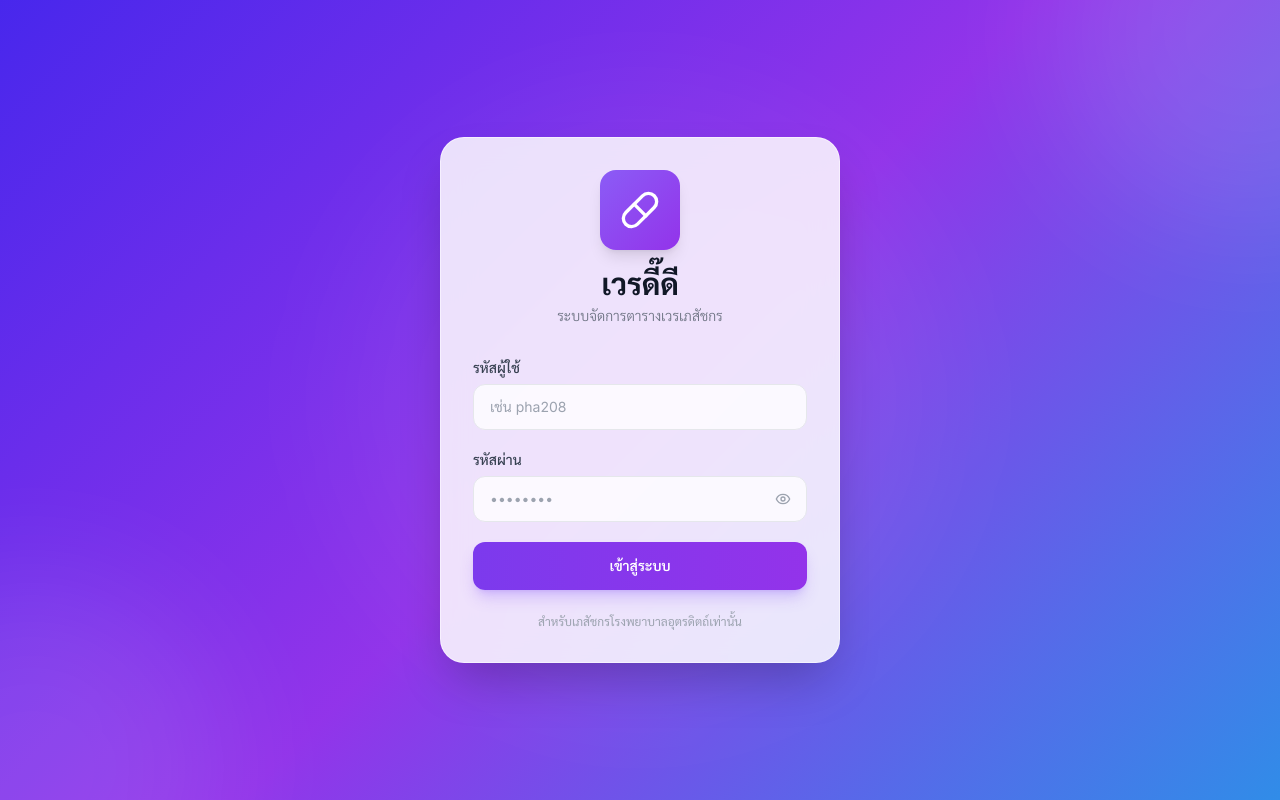
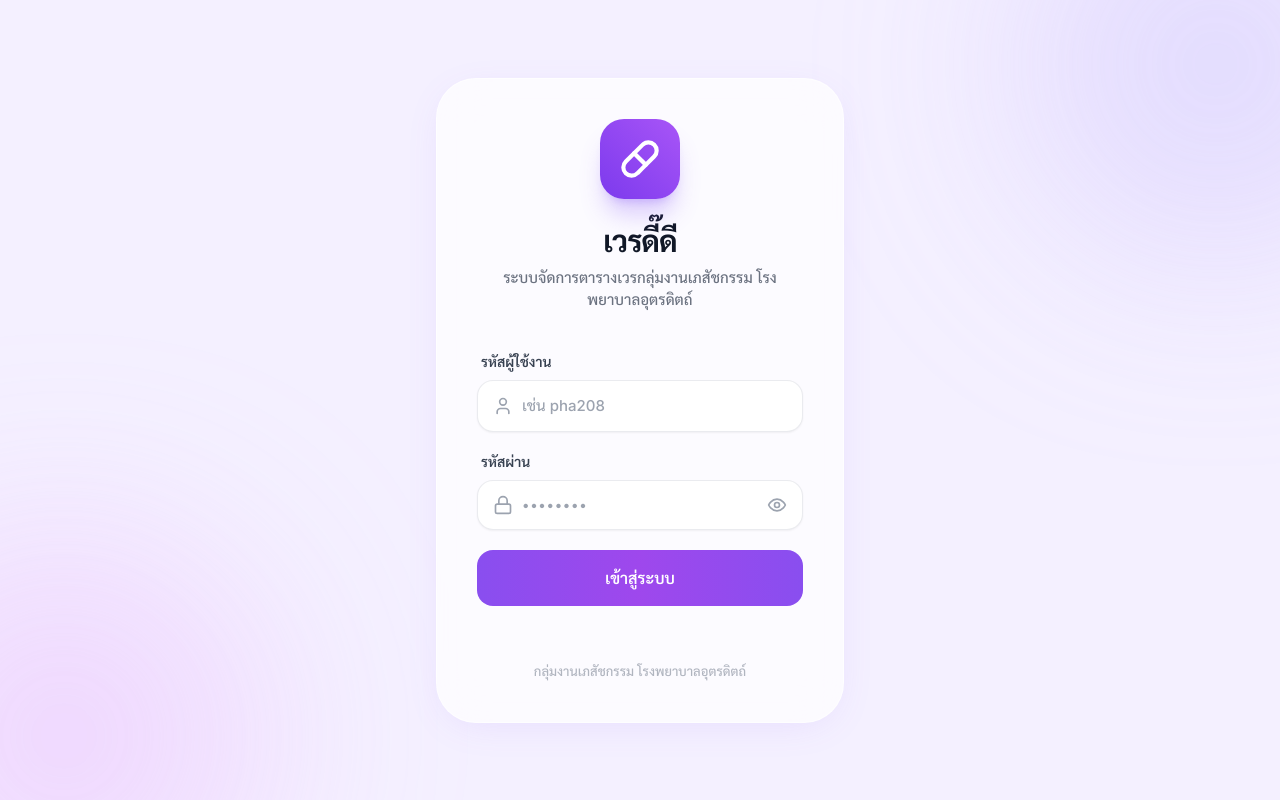
Before and after one commit to codex074/pharmshift, a Next.js app: page /login in a window 1280 px wide. Built offline with nearby package versions, Linux system fonts and the light colour scheme.

Commit message:
Update login page

```diff
--- a/app/login/page.tsx
+++ b/app/login/page.tsx
@@ -2,9 +2,8 @@
 
 import { useState } from 'react';
 import { useRouter } from 'next/navigation';
-import { supabase } from '@/lib/supabase';
 import { toast } from 'sonner';
-import { Loader2, Pill, Eye, EyeOff } from 'lucide-react';
+import { Loader2, Pill, Eye, EyeOff, User, Lock } from 'lucide-react';
 
 export default function LoginPage() {
   const router = useRouter();
@@ -19,7 +18,6 @@ export default function LoginPage() {
 
     try {
       const loginId = phaId.trim().toLowerCase();
-      console.log('[LOGIN] Attempting:', { loginId });
 
       const res = await fetch('/api/auth/login', {
         method: 'POST',
@@ -32,9 +30,11 @@ export default function LoginPage() {
       const data = await res.json();
 
       if (!res.ok) {
-        toast.error('เข้าสู่ระบบไม่สำเร็จ', { description: data.error || 'Unknown error' });
+        toast.error('เข้าสู่ระบบไม่สำเร็จ', { description: data.error || 'โปรดตรวจสอบรหัสผู้ใช้งานและรหัสผ่าน' });
         return;
       }
+
+      toast.success('เข้าสู่ระบบสำเร็จ', { description: 'กำลังพาทุกท่านเข้าสู่ระบบ...' });
 
       if (data.user) {
         if (data.user.must_change_password) {
@@ -44,39 +44,46 @@ export default function LoginPage() {
         }
       }
     } catch (err: any) {
-      toast.error('เข้าสู่ระบบไม่สำเร็จ', { description: err.message });
+      toast.error('เกิดข้อผิดพลาด', { description: err.message || 'ไม่สามารถเชื่อมต่อเซิร์ฟเวอร์ได้' });
     } finally {
       setLoading(false);
     }
   }
 
   return (
-    <div className="min-h-screen flex items-center justify-center gradient-header relative overflow-hidden">
-      {/* Background decoration */}
+    <div className="min-h-screen flex items-center justify-center bg-[#F4F0FF] relative overflow-hidden font-sans selection:bg-violet-200">
+      {/* Dynamic Background */}
       <div className="absolute inset-0 overflow-hidden pointer-events-none">
-        <div className="absolute -top-40 -right-40 w-96 h-96 bg-white/10 rounded-full blur-3xl" />
-        <div className="absolute -bottom-40 -left-40 w-96 h-96 bg-white/10 rounded-full blur-3xl" />
-        <div className="absolute top-1/2 left-1/2 -translate-x-1/2 -translate-y-1/2 w-[600px] h-[600px] bg-white/5 rounded-full blur-3xl" />
+        <div className="absolute -top-32 -right-32 w-96 h-96 bg-violet-300/40 rounded-full blur-[100px] mix-blend-multiply animate-pulse" />
+        <div className="absolute -bottom-32 -left-32 w-96 h-96 bg-fuchsia-300/40 rounded-full blur-[100px] mix-blend-multiply animate-pulse" style={{ animationDelay: '1s' }} />
       </div>
 
-      <div className="relative w-full max-w-md px-6">
-        {/* Logo Card */}
-        <div className="glass-card rounded-3xl p-8 shadow-2xl animate-fade-in">
+      <div className="relative w-full max-w-md px-5 z-10">
+        <div className="bg-white/70 backdrop-blur-xl rounded-[2.5rem] p-8 sm:p-10 shadow-[0_8px_40px_-12px_rgba(139,92,246,0.15)] border border-white/60">
+
           {/* Header */}
-          <div className="text-center mb-8">
-            <div className="inline-flex items-center justify-center w-20 h-20 rounded-2xl bg-gradient-to-br from-violet-500 to-purple-600 shadow-lg mb-4">
-              <Pill className="w-10 h-10 text-white" />
+          <div className="flex flex-col items-center text-center mb-10">
+            <div className="w-20 h-20 rounded-3xl bg-gradient-to-tr from-violet-600 to-purple-500 shadow-xl shadow-violet-500/30 flex items-center justify-center mb-6 transform transition-transform hover:scale-105 duration-300">
+              <Pill className="w-10 h-10 text-white" strokeWidth={2.5} />
             </div>
-            <h1 className="text-3xl font-bold text-gray-900">เวรดี๊ดี</h1>
-            <p className="text-gray-500 text-sm mt-1 font-light">ระบบจัดการตารางเวรเภสัชกร</p>
+            <h1 className="text-3xl font-extrabold text-gray-900 tracking-tight mb-2">
+              เวรดี๊ดี
+            </h1>
+            <p className="text-gray-500 font-medium text-[15px]">
+              ระบบจัดการตารางเวรกลุ่มงานเภสัชกรรม โรงพยาบาลอุตรดิตถ์
+            </p>
           </div>
 
-          {/* Form */}
+          {/* Login Form */}
           <form onSubmit={handleLogin} className="space-y-5">
-            <div className="space-y-1.5">
-              <label htmlFor="phaId" className="block text-sm font-medium text-gray-700">
-                รหัสผู้ใช้
+            <div className="space-y-2">
+              <label htmlFor="phaId" className="block text-sm font-semibold text-gray-700 ml-1">
+                รหัสผู้ใช้งาน
               </label>
+              <div className="relative group">
+                <div className="absolute inset-y-0 left-0 pl-4 flex items-center pointer-events-none text-gray-400 group-focus-within:text-violet-600 transition-colors">
+                  <User className="w-5 h-5" />
+                </div>
                 <input
                   id="phaId"
                   type="text"
@@ -85,15 +92,19 @@ export default function LoginPage() {
                   required
                   placeholder="เช่น pha208"
                   autoComplete="username"
-                className="w-full px-4 py-3 rounded-xl border border-gray-200 bg-white/80 text-gray-900 placeholder-gray-400 focus:outline-none focus:ring-2 focus:ring-violet-500/30 focus:border-violet-400 transition-all duration-200 text-sm"
+                  className="w-full pl-11 pr-4 py-3.5 bg-white border border-gray-200/80 rounded-2xl text-gray-900 placeholder-gray-400 focus:outline-none focus:ring-[3px] focus:ring-violet-500/20 focus:border-violet-500 transition-all duration-300 text-[15px] font-medium shadow-sm hover:border-gray-300"
                 />
               </div>
+            </div>
 
-            <div className="space-y-1.5">
-              <label htmlFor="password" className="block text-sm font-medium text-gray-700">
+            <div className="space-y-2">
+              <label htmlFor="password" className="block text-sm font-semibold text-gray-700 ml-1">
                 รหัสผ่าน
               </label>
-              <div className="relative">
+              <div className="relative group">
+                <div className="absolute inset-y-0 left-0 pl-4 flex items-center pointer-events-none text-gray-400 group-focus-within:text-violet-600 transition-colors">
+                  <Lock className="w-5 h-5" />
+                </div>
                 <input
                   id="password"
                   type={showPassword ? 'text' : 'password'}
@@ -102,14 +113,14 @@ export default function LoginPage() {
                   required
                   placeholder="••••••••"
                   autoComplete="current-password"
-                  className="w-full px-4 py-3 pr-12 rounded-xl border border-gray-200 bg-white/80 text-gray-900 placeholder-gray-400 focus:outline-none focus:ring-2 focus:ring-violet-500/30 focus:border-violet-400 transition-all duration-200 text-sm"
+                  className="w-full pl-11 pr-12 py-3.5 bg-white border border-gray-200/80 rounded-2xl text-gray-900 placeholder-gray-400 focus:outline-none focus:ring-[3px] focus:ring-violet-500/20 focus:border-violet-500 transition-all duration-300 text-sm font-medium tracking-wider shadow-sm hover:border-gray-300"
                 />
                 <button
                   type="button"
                   onClick={() => setShowPassword(!showPassword)}
-                  className="absolute right-4 top-1/2 -translate-y-1/2 text-gray-400 hover:text-gray-600 transition-colors"
+                  className="absolute inset-y-0 right-0 pr-4 flex items-center text-gray-400 hover:text-violet-600 focus:outline-none transition-colors"
                 >
-                  {showPassword ? <EyeOff className="w-4 h-4" /> : <Eye className="w-4 h-4" />}
+                  {showPassword ? <EyeOff className="w-5 h-5" /> : <Eye className="w-5 h-5" />}
                 </button>
               </div>
             </div>
@@ -117,23 +128,28 @@ export default function LoginPage() {
             <button
               type="submit"
               disabled={loading}
-              className="w-full py-3.5 px-6 rounded-xl bg-gradient-to-r from-violet-600 to-purple-600 hover:from-violet-700 hover:to-purple-700 text-white font-semibold text-sm shadow-lg shadow-violet-500/30 hover:shadow-violet-500/50 transition-all duration-200 flex items-center justify-center gap-2 disabled:opacity-60 disabled:cursor-not-allowed"
+              className="w-full mt-8 relative group overflow-hidden rounded-2xl"
             >
+              <div className="absolute inset-0 bg-gradient-to-r from-violet-600 via-purple-600 to-violet-600 opacity-90 group-hover:opacity-100 transition-opacity duration-300" />
+              <div className="relative flex items-center justify-center gap-2 px-6 py-4 text-white font-semibold text-[16px] shadow-[0_0_20px_rgba(139,92,246,0.3)] transition-all duration-300 disabled:opacity-70 disabled:cursor-not-allowed">
                 {loading ? (
                   <>
-                  <Loader2 className="w-4 h-4 animate-spin" />
+                    <Loader2 className="w-5 h-5 animate-spin" />
                     <span>กำลังเข้าสู่ระบบ...</span>
                   </>
                 ) : (
-                'เข้าสู่ระบบ'
+                  <span>เข้าสู่ระบบ</span>
                 )}
+              </div>
             </button>
           </form>
 
-          {/* Footer note */}
-          <p className="text-center text-xs text-gray-400 mt-6">
-            สำหรับเภสัชกรโรงพยาบาลอุตรดิตถ์เท่านั้น
+          {/* Footer Note */}
+          <div className="mt-8 text-center pt-6">
+            <p className="text-[13px] font-medium text-gray-400/80">
+              กลุ่มงานเภสัชกรรม โรงพยาบาลอุตรดิตถ์
             </p>
+          </div>
         </div>
       </div>
     </div>
```
Lines whose indentation alone changed are shown as unchanged.
